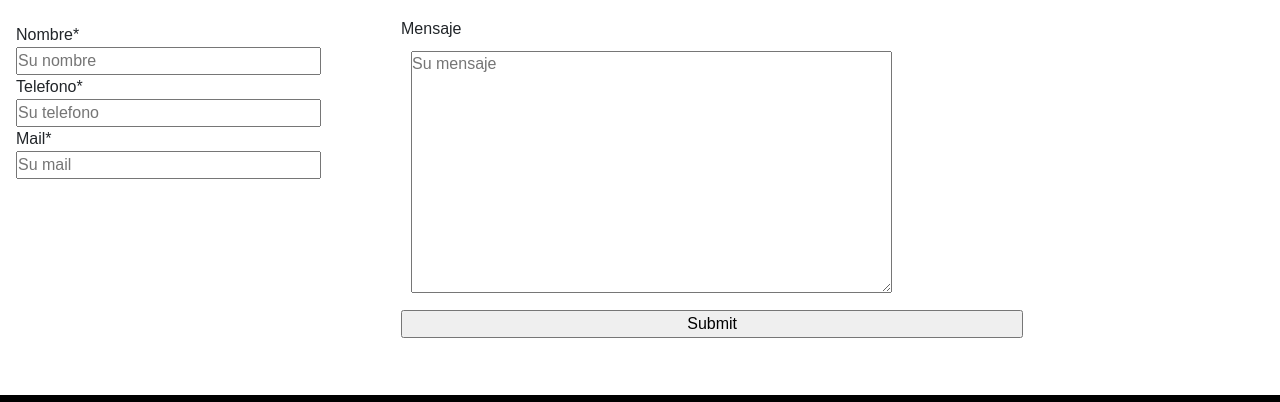
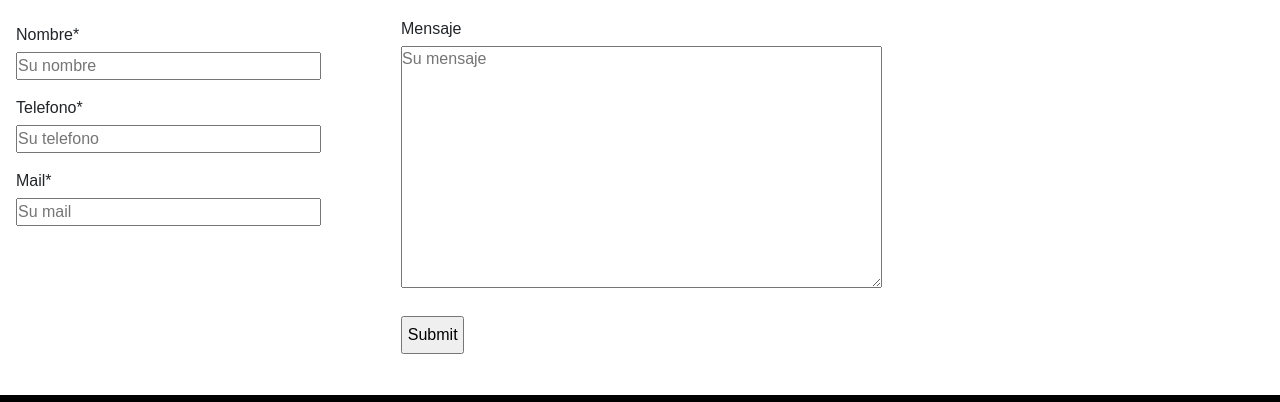
Before and after one commit to SofiaSencion/Estudio-ArDit, a plain HTML site: page Html/contacto.html in a window 1280 px wide. Shown: the part 109-511 px from the top of the page. Drawn offline with nearby package versions, Linux system fonts and the light colour scheme.

Commit message:
margenesContacto

```diff
--- a/Css/style.css
+++ b/Css/style.css
@@ -177,7 +177,7 @@ a:hover{
 }
 
 #textarea{
-    margin: 10px;
+    margin: 0.3rem 0 1rem 0;
 }
 
 /*////////////////////////////////////////////////GRIDS NO TOCAR/////////////////////////////////*/
@@ -208,3 +208,21 @@ a:hover{
     flex-direction: column;
     width: 70%;
 }
+
+#mail{
+    margin: 0.3rem 0 1rem 0;
+}
+
+#telefono{
+    margin: 0.3rem 0 1rem 0;
+}
+
+#nombre{
+    margin: 0.3rem 0 1rem 0;
+}
+
+#enviar{
+    margin: 0.3rem 0 1rem 0;
+    width: fit-content;
+    padding: 0.3rem;
+}
--- a/Html/contacto.html
+++ b/Html/contacto.html
@@ -80,7 +80,7 @@
                         <textarea name="mensaje" id="mensaje" cols="50" rows="10" placeholder="Su mensaje"></textarea>
                     </div>
                     <!--boton enviar-->
-                    <input type="submit" >
+                    <input type="submit" id="enviar">
                 </div>
             </form>
         </div>
```
